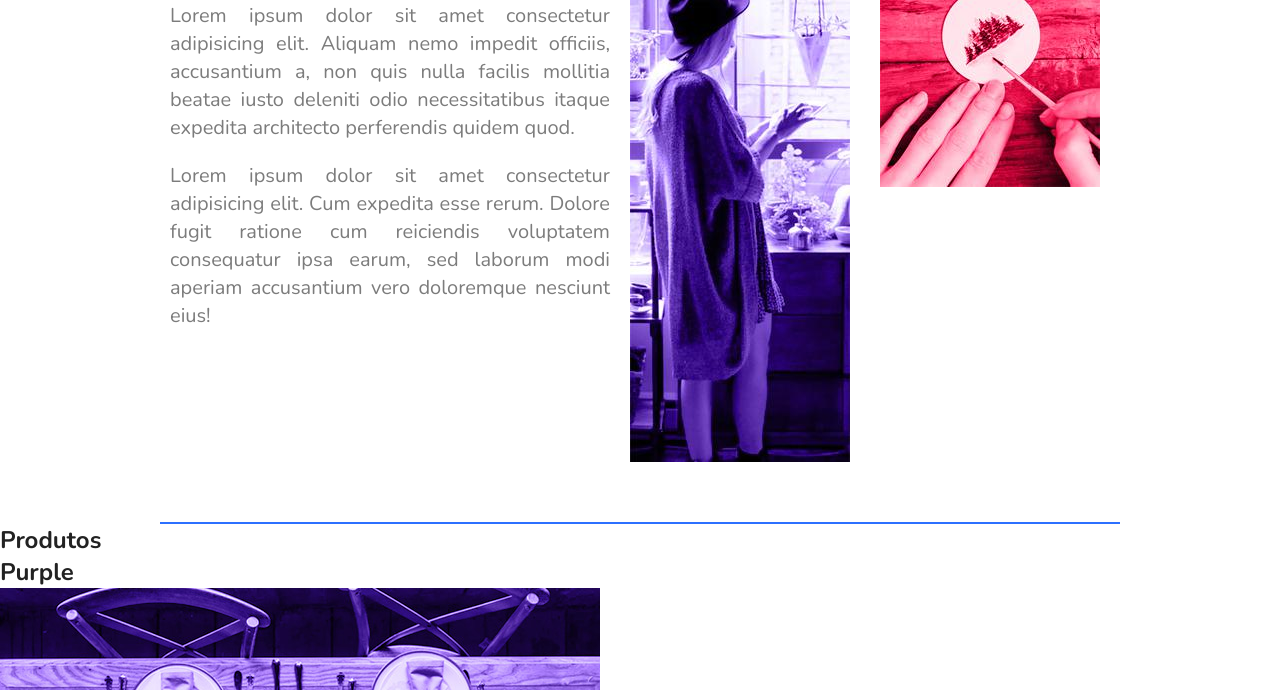
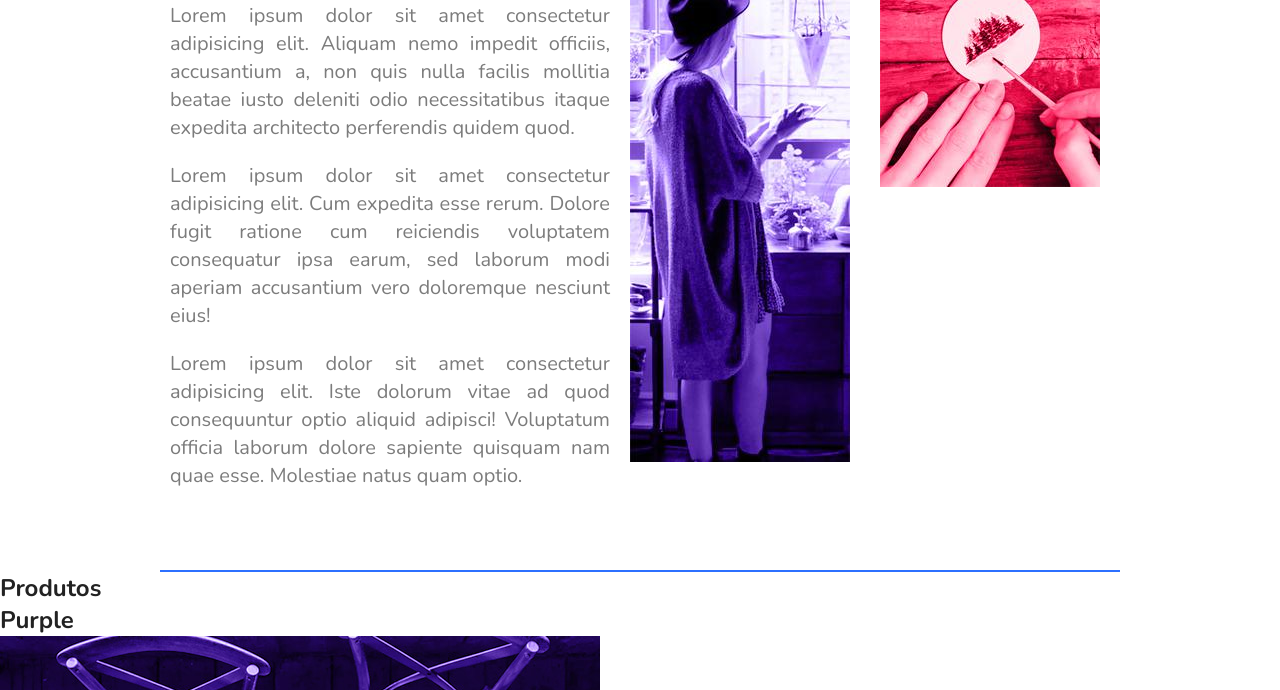
Before and after one commit to dyhalmeida/FlexBlog, a plain HTML site: page index.html in a window 1280 px wide. Shown: the part 487-1177 px from the top of the page. Drawn offline with nearby package versions, Linux system fonts and the light colour scheme.

Commit message:
more text

```diff
--- a/index.html
+++ b/index.html
@@ -59,6 +59,12 @@
           esse rerum. Dolore fugit ratione cum reiciendis voluptatem consequatur
           ipsa earum, sed laborum modi aperiam accusantium vero doloremque
           nesciunt eius!
+        </p>
+        <p>
+          Lorem ipsum dolor sit amet consectetur adipisicing elit. Iste dolorum
+          vitae ad quod consequuntur optio aliquid adipisci! Voluptatum officia
+          laborum dolore sapiente quisquam nam quae esse. Molestiae natus quam
+          optio.
         </p>
       </div>
       <div class="about-img">
```
